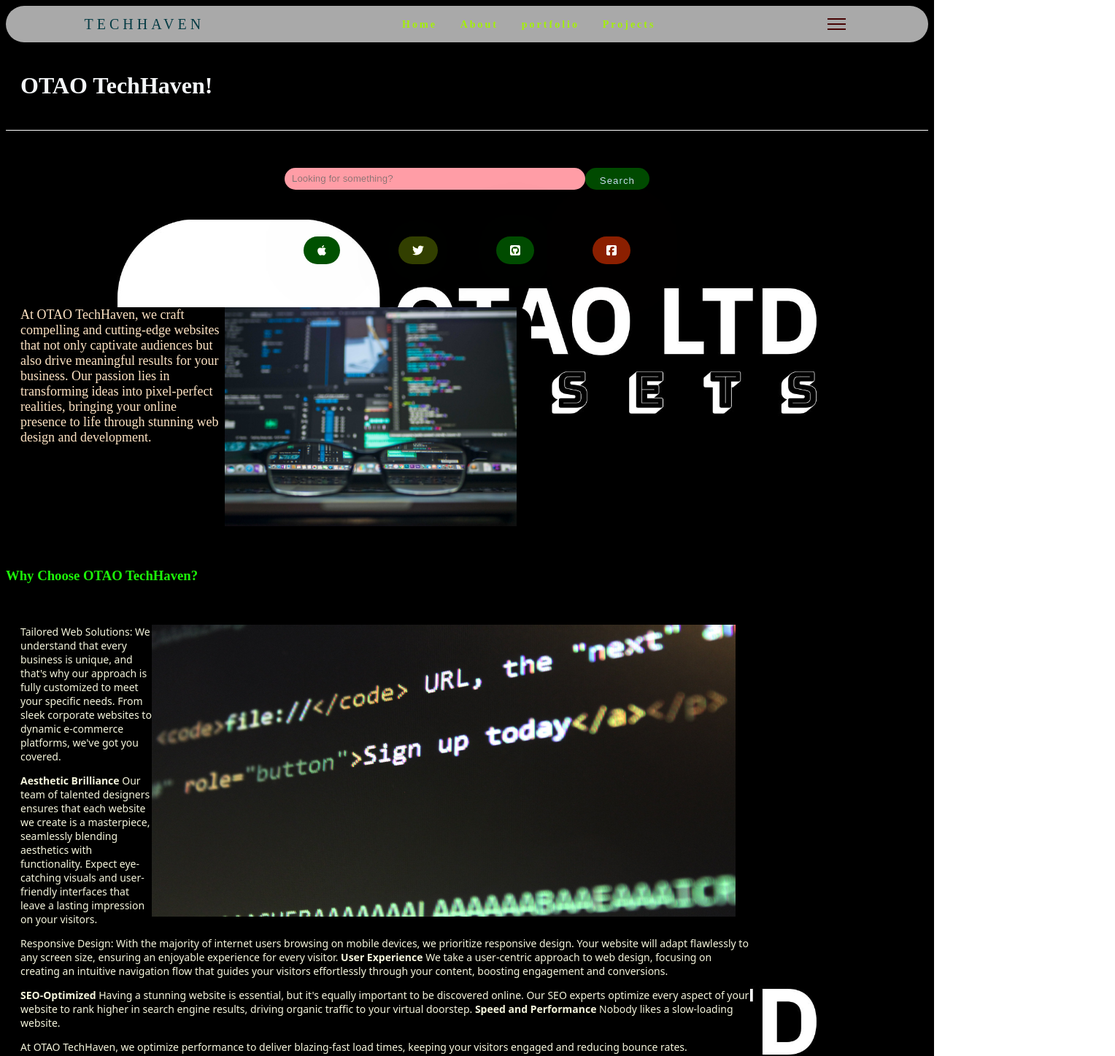
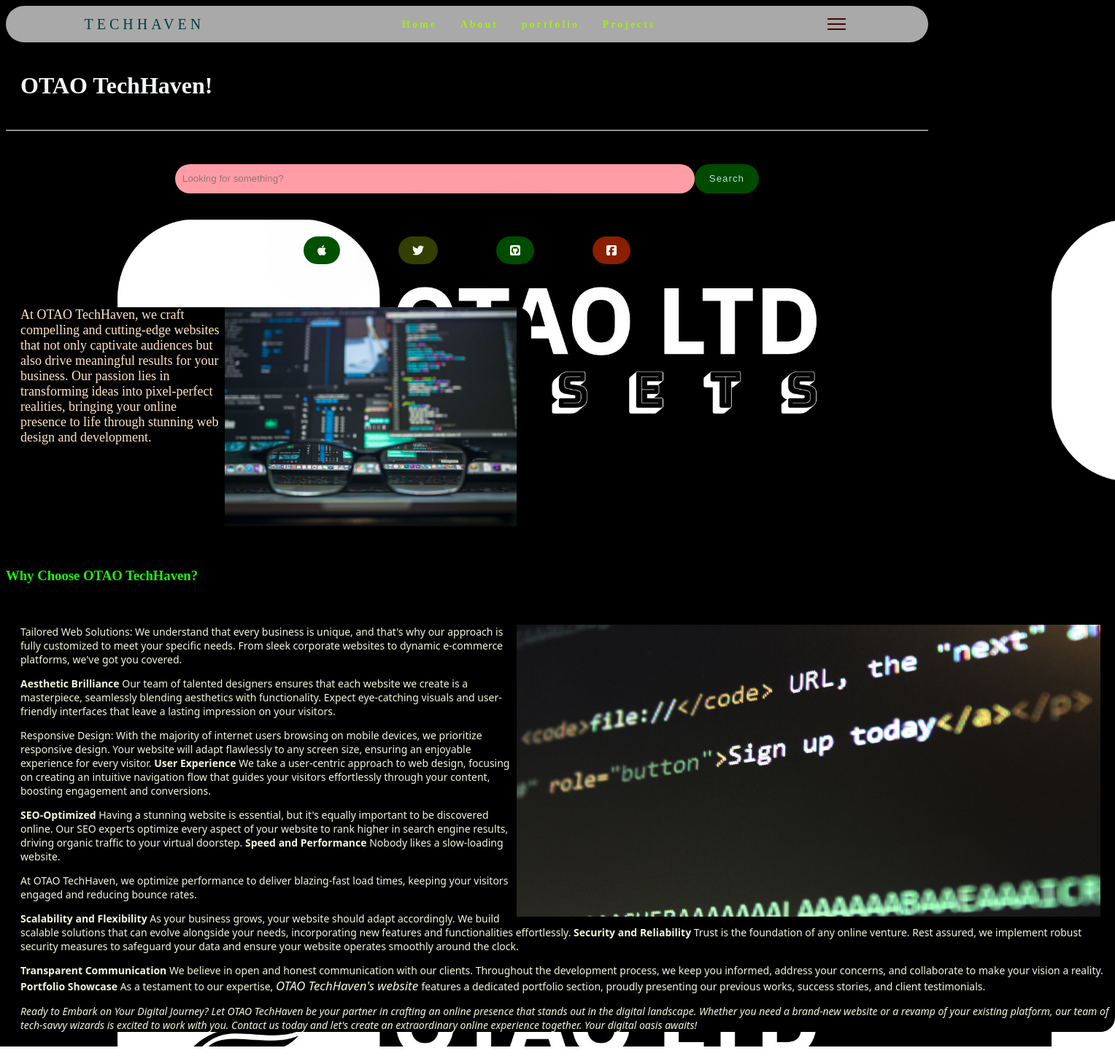
Before and after one commit to carlosal10/Otaotechhaven, a plain HTML site: page index.html in a window 1280 px wide. Shown: the top 1447 px of the page at 73% size, 1528 px wide, since content can reach past the window. Drawn offline with Linux system fonts and the light colour scheme.

Commit message:
Update style.css

```diff
--- a/style.css
+++ b/style.css
@@ -34,8 +34,8 @@ h1 {
 
 }
 form{
-    width: 500px;
-    height: 30px;
+    width: 800px;
+    height: 40px;
     border-radius: 50px;
     display: flex;
 }
@@ -118,8 +118,8 @@ form button{
     display: flexbox;
     border: 5px;
     border-radius: 20px;
-    width: 1000px;
-    height: 500;
+    width: 1500px;
+    height: 900;
     font-size: 14px;
     font-family: system-ui, -apple-system, BlinkMacSystemFont, 'Segoe UI', Roboto, Oxygen, Ubuntu, Cantarell, 'Open Sans', 'Helvetica Neue', sans-serif;
     background-color: black;
```
